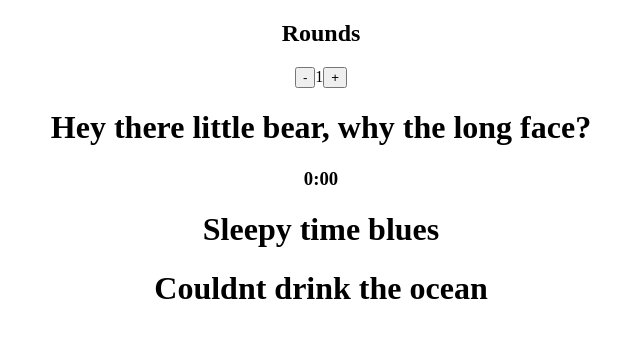
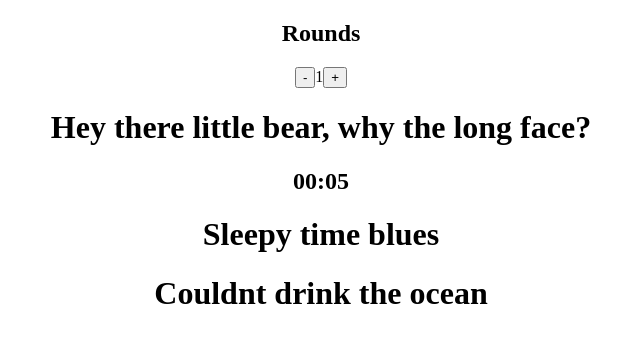
Before and after one commit to robertthome/interval_workout_timer, a React (Create React App) app in the folder workouttimer/: page / in a window 1280 px wide. Shown: the top 342 px of the page, without its empty margins (319-959 px from the left). Built offline with nearby package versions, Linux system fonts and the light colour scheme.

Commit message:
logic for basic upcount timer in Maintimer component

```diff
--- a/workouttimer/src/components/MainTimer.jsx
+++ b/workouttimer/src/components/MainTimer.jsx
@@ -1,16 +1,32 @@
-import React, { useState } from 'react'
+import React, { useState, useEffect } from 'react'
 
 function MainTimer() {
   const [minutes, setMinutes] = useState(0)
   const [seconds, setSeconds] = useState(0)
   const [timerName, setTimerName] = useState(0) //maybe its own component?
 
+  let timer
+
+  useEffect(() => {
+    timer = setInterval(() => {
+      setSeconds(seconds + 1)
+
+      if (seconds === 59) {
+        setMinutes(minutes + 1)
+        setSeconds(0)
+      }
+    }, 1000)
+
+    return () => clearInterval(timer)
+  })
+
   return (
     <div>
       <h1>Hey there little bear, why the long face?</h1>
-      <h3>
-        <span>0</span>:00
-      </h3>
+      <h2>
+        {minutes < 10 ? '0' + minutes : minutes}:
+        {seconds < 10 ? '0' + seconds : seconds}
+      </h2>
     </div>
   )
 }
```
